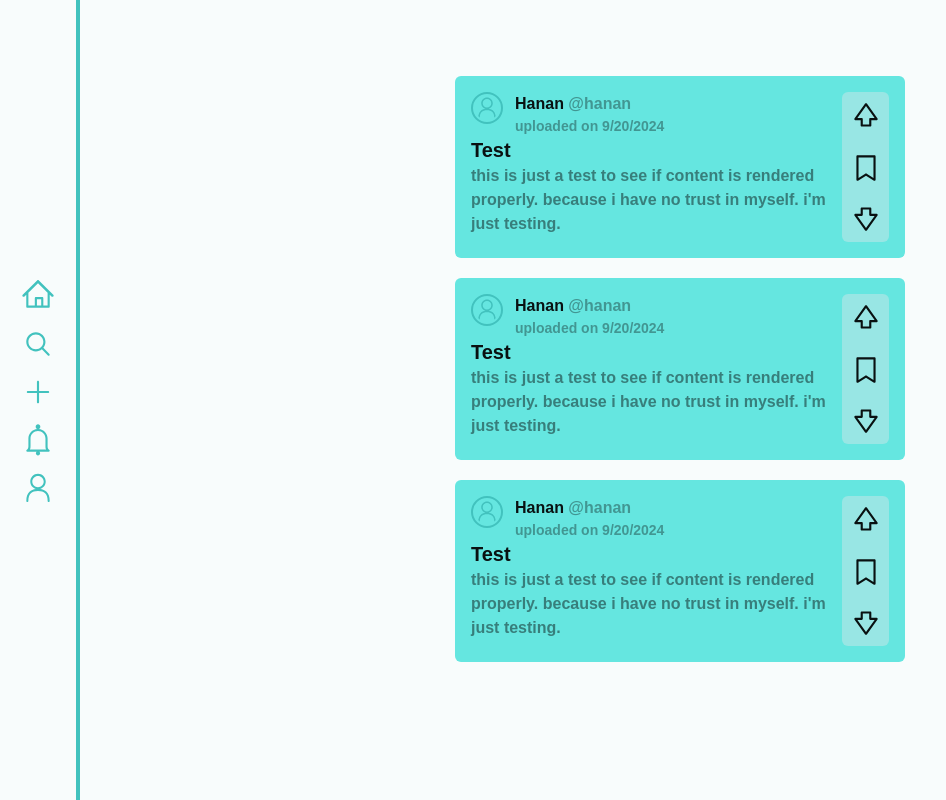
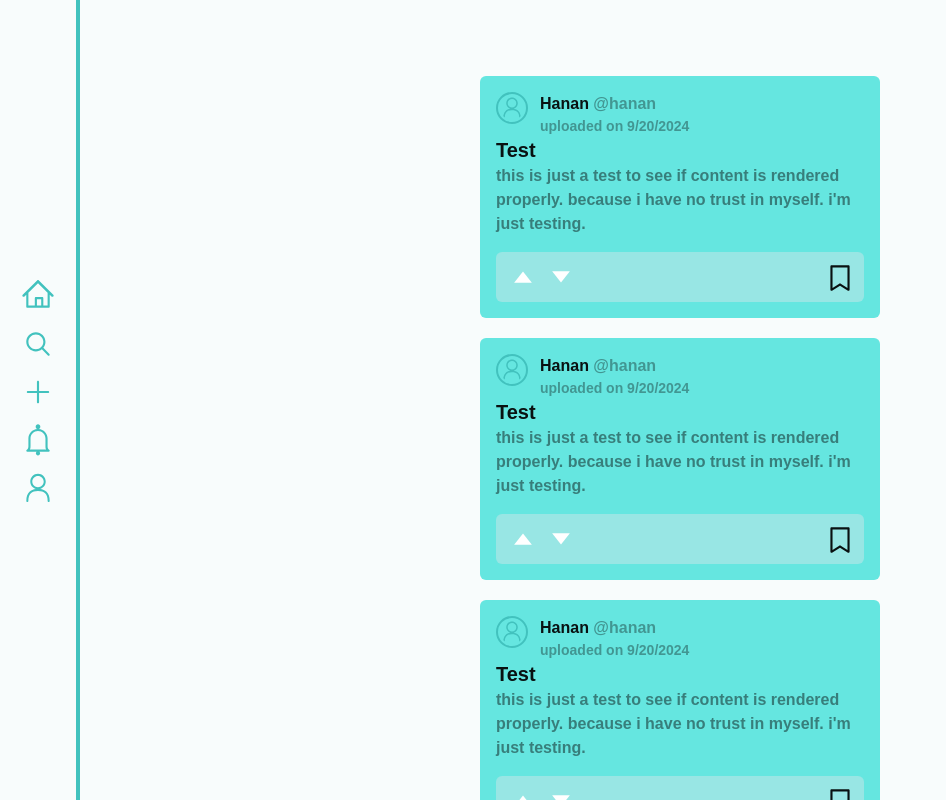
Before and after one commit to tunafysh/Pulsewave-app, a Next.js app: page / in a window 1280 px wide. Shown: the whole page, without its empty margins (0-946 px from the left). Built offline with nearby package versions, Linux system fonts and the light colour scheme.

Commit message:
did the cards, have to animate the actions.

```diff
--- a/app/page.tsx
+++ b/app/page.tsx
@@ -19,25 +19,51 @@ export default function Home(){
   const { theme } = useTheme()
   const [settings, setSettings] = useState<Settings>({darkmode: theme == "dark"? true: false, name: "Hanan", handle: "hanan"})
 
+  const [pressTimer, setPressTimer] = useState<NodeJS.Timeout | null>(null);
+
+  function handleMouseDown(page: number) {
+    const timer = setTimeout(() => {
+      console.log('Long press detected '+page);
+    }, 1000); // 1000 ms for a 1-second long press
+    setPressTimer(timer);
+  };
+
+
+  function handleMouseUp(page: number) {
+    if(pressTimer){
+      clearTimeout(pressTimer);
+      setPressTimer(null);
+    }else{
+      setPage(page)
+    }
+  };
+
+  const handleMouseLeave = () => {
+    if(pressTimer){
+      clearTimeout(pressTimer);
+      setPressTimer(null);
+    }
+  };
+
   return (
     <div className="h-screen bg-background flex flex-row w-screen overflow-x-hidden">
     {isPortrait() && page != (Page.Settings || Page.Intro) ? (
             <motion.div className="fixed flex items-center justify-evenly w-full bg-background h-[9%] bottom-0 z-10 border-t-4 border-x-4 border-primary rounded-t-xl text-primary" initial={{ translateY: 999 }} animate={{ translateY: 0 }} transition={{ duration: 0.5, ease: 'easeInOut' }}>
-            <motion.li onClick={() => setPage(Page.Home)} className="list-none select-none cursor-pointer" transition={{delay: 0.55}} initial={{translateY: 64}} animate={{translateY: 0}}><HomeIcon width={32} height={32}/></motion.li>
-            <motion.li onClick={() => setPage(Page.Search)} className="list-none select-none cursor-pointer" transition={{delay: 0.60}} initial={{translateY: 64}} animate={{translateY: 0}}><MagnifyingGlassIcon width={32} height={32}/></motion.li>
-            <motion.li onClick={() => setPage(Page.Add)} className="list-none select-none cursor-pointer" transition={{delay: 0.65}} initial={{translateY: 64}} animate={{translateY: 0}}><PlusIcon width={32} height={32}/></motion.li>
-            <motion.li onClick={() => setPage(Page.Notifications)} className="list-none select-none cursor-pointer" transition={{delay: 0.70}} initial={{translateY: 64}} animate={{translateY: 0}}><BellIcon width={32} height={32}/></motion.li>
-            <motion.li onClick={() => setPage(Page.Profile)} className="list-none select-none cursor-pointer" transition={{delay: 0.75}} initial={{translateY: 64}} animate={{translateY: 0}}><PersonIcon width={32} height={32}/></motion.li>
+            <motion.li onMouseDown={() => handleMouseDown(Page.Home)} onMouseUp={() => handleMouseUp(Page.Home)} onMouseLeave={handleMouseLeave} className="list-none select-none cursor-pointer" transition={{delay: 0.55}} initial={{translateY: 64}} animate={{translateY: 0}}><HomeIcon width={32} height={32}/></motion.li>
+            <motion.li onMouseDown={() => handleMouseDown(Page.Search)} onMouseUp={() => handleMouseUp(Page.Search)} onMouseLeave={handleMouseLeave} className="list-none select-none cursor-pointer" transition={{delay: 0.60}} initial={{translateY: 64}} animate={{translateY: 0}}><MagnifyingGlassIcon width={32} height={32}/></motion.li>
+            <motion.li onMouseDown={() => handleMouseDown(Page.Add)} onMouseUp={() => handleMouseUp(Page.Add)} onMouseLeave={handleMouseLeave} className="list-none select-none cursor-pointer" transition={{delay: 0.65}} initial={{translateY: 64}} animate={{translateY: 0}}><PlusIcon width={32} height={32}/></motion.li>
+            <motion.li onMouseDown={() => handleMouseDown(Page.Notifications)} onMouseUp={() => handleMouseUp(Page.Notifications)} onMouseLeave={handleMouseLeave} className="list-none select-none cursor-pointer" transition={{delay: 0.70}} initial={{translateY: 64}} animate={{translateY: 0}}><BellIcon width={32} height={32}/></motion.li>
+            <motion.li onMouseDown={() => handleMouseDown(Page.Profile)} onMouseUp={() => handleMouseUp(Page.Profile)} onMouseLeave={handleMouseLeave} className="list-none select-none cursor-pointer" transition={{delay: 0.75}} initial={{translateY: 64}} animate={{translateY: 0}}><PersonIcon width={32} height={32}/></motion.li>
             </motion.div>
     ): page != Page.Settings? (
       <motion.div className="fixed flex-col items-center justify-center w-20 bg-background h-full left-0 z-10 border-r-4 border-primary text-primary py-4" initial={{x: -100}} animate={{x: 0}} transition={{duration: 0.5, delay: 0.2 }}>
         <motion.div className="w-full h-full flex flex-col items-center justify-center" transition={{duration: 0.5, delay: 0.5, staggerChildren: 2}}>
 
-            <motion.li onClick={() => setPage(Page.Home)} className="list-none" transition={{delay: 0.55, ease: 'easeInOut'}} initial={{marginRight: 999}} animate={{marginRight: 0}}><HomeIcon className="navbaricons mb-4 select-none cursor-pointer" width={32} height={32}/></motion.li>
-            <motion.li onClick={() => setPage(Page.Search)} className="list-none" transition={{delay: 0.60, ease: 'easeInOut'}} initial={{marginRight: 999}} animate={{marginRight: 0}}><MagnifyingGlassIcon className="navbaricons mb-4 select-none cursor-pointer" width={32} height={32}/></motion.li>
-            <motion.li onClick={() => setPage(Page.Add)} className="list-none" transition={{delay: 0.65, ease: 'easeInOut'}} initial={{marginRight: 999}} animate={{marginRight: 0}}><PlusIcon className="navbaricons mb-4 select-none cursor-pointer" width={32} height={32}/></motion.li>
-            <motion.li onClick={() => setPage(Page.Notifications)} className="list-none" transition={{delay: 0.70, ease: 'easeInOut'}} initial={{marginRight: 999}} animate={{marginRight: 0}}><BellIcon className="navbaricons mb-4 select-none cursor-pointer" width={32} height={32}/></motion.li>
-            <motion.li onClick={() => setPage(Page.Profile)} className="list-none" transition={{delay: 0.75, ease: 'easeInOut'}} initial={{marginRight: 999}} animate={{marginRight: 0}}><PersonIcon className="navbaricons mb-4 select-none cursor-pointer" width={32} height={32}/></motion.li>
+            <motion.li onMouseDown={() => handleMouseDown(Page.Home)} onMouseUp={() => handleMouseUp(Page.Home)} onMouseLeave={handleMouseLeave} onClick={() => setPage(Page.Home)} className="list-none" transition={{delay: 0.55, ease: 'easeInOut'}} initial={{marginRight: 999}} animate={{marginRight: 0}}><HomeIcon className="navbaricons mb-4 select-none cursor-pointer" width={32} height={32}/></motion.li>
+            <motion.li onMouseDown={() => handleMouseDown(Page.Search)} onMouseUp={() => handleMouseUp(Page.Search)} onMouseLeave={handleMouseLeave} onClick={() => setPage(Page.Search)} className="list-none" transition={{delay: 0.60, ease: 'easeInOut'}} initial={{marginRight: 999}} animate={{marginRight: 0}}><MagnifyingGlassIcon className="navbaricons mb-4 select-none cursor-pointer" width={32} height={32}/></motion.li>
+            <motion.li onMouseDown={() => handleMouseDown(Page.Add)} onMouseUp={() => handleMouseUp(Page.Add)} onMouseLeave={handleMouseLeave} onClick={() => setPage(Page.Add)} className="list-none" transition={{delay: 0.65, ease: 'easeInOut'}} initial={{marginRight: 999}} animate={{marginRight: 0}}><PlusIcon className="navbaricons mb-4 select-none cursor-pointer" width={32} height={32}/></motion.li>
+            <motion.li onMouseDown={() => handleMouseDown(Page.Notifications)} onMouseUp={() => handleMouseUp(Page.Notifications)} onMouseLeave={handleMouseLeave} onClick={() => setPage(Page.Notifications)} className="list-none" transition={{delay: 0.70, ease: 'easeInOut'}} initial={{marginRight: 999}} animate={{marginRight: 0}}><BellIcon className="navbaricons mb-4 select-none cursor-pointer" width={32} height={32}/></motion.li>
+            <motion.li onMouseDown={() => handleMouseDown(Page.Profile)} onMouseUp={() => handleMouseUp(Page.Profile)} onMouseLeave={handleMouseLeave} onClick={() => setPage(Page.Profile)} className="list-none" transition={{delay: 0.75, ease: 'easeInOut'}} initial={{marginRight: 999}} animate={{marginRight: 0}}><PersonIcon className="navbaricons mb-4 select-none cursor-pointer" width={32} height={32}/></motion.li>
             </motion.div>
         </motion.div>
     ): <></>}
--- a/components/card.tsx
+++ b/components/card.tsx
@@ -1,4 +1,6 @@
-import { BookmarkIcon, PersonIcon, ThickArrowDownIcon, ThickArrowUpIcon } from "@radix-ui/react-icons";
+import { BookmarkFilledIcon, BookmarkIcon, PersonIcon, TriangleDownIcon, TriangleUpIcon } from "@radix-ui/react-icons";
+import { motion } from "framer-motion";
+import { useState } from "react";
 
 interface CardData {
     title: string,
@@ -8,23 +10,23 @@ interface CardData {
     handle: string
 }
 
-// interface CardActions {
-//     saved: boolean
-//     liked: boolean
-// }
+interface CardActions {
+    saved: boolean
+    liked: boolean
+    disliked: boolean
+}
 
 export default function Card({data}: {data: CardData}){
-    //const [actions, setActions] = useState<CardActions>({saved: false, liked: false})
+    const [actions, setActions] = useState<CardActions>({saved: false, liked: false, disliked: false})
 
     function capitalizeFirstLetter(string: string) {
         return string.charAt(0).toUpperCase() + string.slice(1);
     }
 
     return(
-        <div className={`min-h-[150px] max-h-[300px] p-4 w-[450px] bg-accent rounded-md mb-5`}>
-            <div className="flex flex-row">
+        <div className={`min-h-[150px] max-h-[300px] p-4 w-[400px] bg-accent rounded-md mb-5`}>
+
             <div className="flex flex-col">
-
             <div className="flex flex-row">
             <PersonIcon className="text-primary rounded-full border-2 border-primary p-0.5" width={32} height={32} />
             <div>
@@ -32,16 +34,23 @@ export default function Card({data}: {data: CardData}){
             <h1 className="ml-3 font-bold text-sm dark:text-white/50 text-black/35">uploaded on {new Date().getMonth()}/{new Date().getDate()}/{ new Date().getFullYear()}</h1>
             </div>
             </div>
+
             <h1 className="text-xl font-bold">{capitalizeFirstLetter(data.title)}</h1>
             <p className="dark:text-white/50 text-black/45 font-semibold">{data.description}</p>
             </div>
-            <div id="actions" className="min-h-[150px] max-h-[300px] w-[100px] bg-secondary rounded-md flex flex-col items-center justify-evenly">
-            <ThickArrowUpIcon width={32} height={32}/>
+            <div id="actions" className=" h-[50px] mt-4 w-full bg-secondary rounded-md flex flex-row items-center justify-between  p-2">
+                <div className="flex flex-row">
+            <motion.div transition={{duration: 1}} onClick={() => setActions({...actions, liked: !actions.liked, disliked: false})}>
+            <TriangleUpIcon width={38} height={50} className={`mt-1 ${actions.liked? "text-[#53ab8b]": "text-white"}`}/>
+            </motion.div>
             <hr />
-            <BookmarkIcon width={32} height={32}/>
-            <hr />
-            <ThickArrowDownIcon width={32} height={32}/>
-            </div>
+            <motion.div transition={{duration: 1}} onClick={() => setActions({...actions, disliked: !actions.disliked, liked: false})}>
+            <TriangleDownIcon width={38} height={50} className={`mb-1 ${actions.disliked? "text-[#f8687a]": "text-white"}`}/>
+            </motion.div>
+                </div>
+            <motion.div transition={{duration: 1}} onClick={() => setActions({...actions, saved: !actions.saved})}>
+            {actions.saved == true? <BookmarkFilledIcon width={32} height={32}/>: <BookmarkIcon width={32} height={32}/>}
+            </motion.div>
             </div>
         </div>
     )
```
